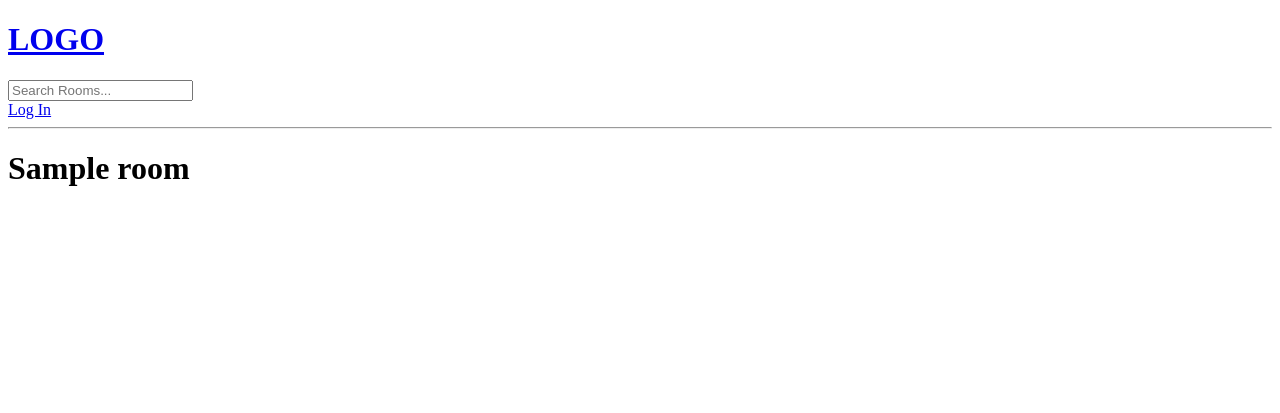
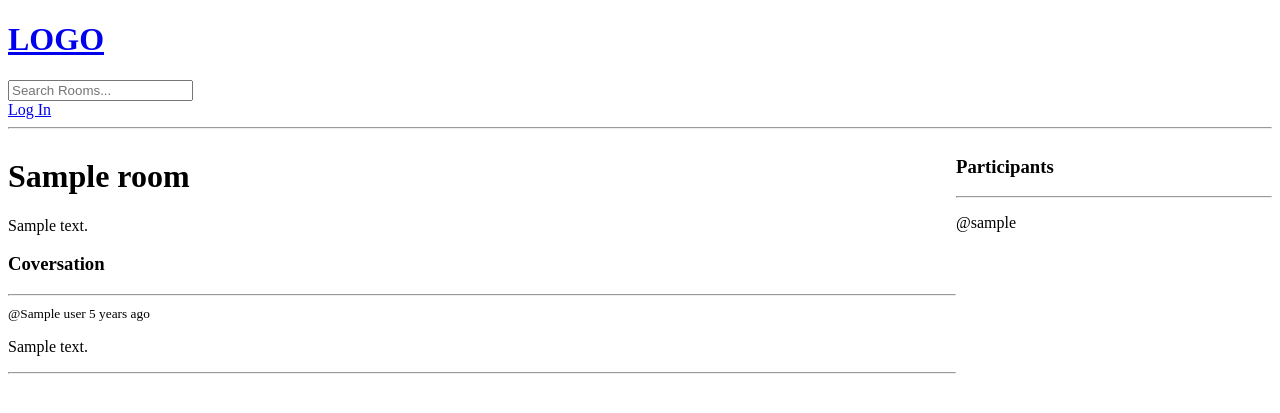
Before and after one commit to suijiogbe/StudyBud, a Django app: template base/templates/base/room.html in a window 1280 px wide. Shown: the top 413 px of the page. Run offline with Django 5.2, Linux system fonts and the light colour scheme; the template is opened without the code that fills it: most values are stand-ins (such as "Sample title", 1, 10 or a date in 2020).

Commit message:
Worked on the CRUD operations for chat room messages

```diff
--- a/base/models.py
+++ b/base/models.py
@@ -17,7 +17,7 @@ class Room(models.Model):
     topic = models.ForeignKey(Topic, on_delete=models.SET_NULL, null=True)
     name = models.CharField(max_length=200)
     description = models.TextField(null=True, blank=True)
-    # participants
+    participants = models.ManyToManyField(User, related_name='participants', blank=True)
     updated = models.DateTimeField(auto_now=True)
     created = models.DateTimeField(auto_now_add=True)
 
--- a/base/templates/base/delete.html
+++ b/base/templates/base/delete.html
@@ -5,7 +5,7 @@
 
 <form method="POST" action="">
     {% csrf_token %}
-    <p>Are you sure you want to delete {{obj}}?</p>
+    <p>Are you sure you want to delete "{{obj}}"?</p>
 
     <a href="{{request.META.HTTP_REFERER}}">Go Back</a>
     <input type="submit" value="Confirm">
--- a/base/templates/base/room.html
+++ b/base/templates/base/room.html
@@ -2,6 +2,61 @@
 
 {% block content %}
 
-<h1>{{room.name}}</h1>
+<style>
+    .room-container {
+        display: grid;
+        grid-template-columns: 3fr 1fr;
+    }
+</style>
+
+<div class="room-container">
+
+    <div>
+        <h1>{{room.name}}</h1>
+
+        <p>{{room.description}}</p>
+
+        <div class="comment-wrapper">
+            <h3>Coversation</h3>
+            <hr>
+
+            {% for message in room_messages %}
+                <div>
+                    {% if request.user == message.user %}
+                    <a href="{% url 'delete-message' message.id %}">Delete</a>
+                    {% endif %}
+                    <small>@{{message.user}}     {{message.created|timesince}} ago</small>
+                    <p>{{message.body}}</p>
+                    <hr>
+                </div>
+
+            {% endfor %}
+        </div>
+
+        {% if request.user.is_authenticated %}
+            <div class="comment-form">
+                <form method="POST" action="">
+                    {% csrf_token %}
+                    <input type="text" name="body" placeholder="Write your message here...">
+                </form>
+            </div>
+        {% endif %}
+
+    </div>
+
+    <div>
+        <h3>Participants</h3>
+        <hr>
+
+        {% for user in participants %}
+        <div>
+            <p>@{{user.username}}</p>
+        </div>
+
+        {% endfor %}
+
+    </div>
+
+</div>
 
 {% endblock content %}
--- a/base/urls.py
+++ b/base/urls.py
@@ -12,4 +12,5 @@ urlpatterns = [
     path('create-room/', views.createRoom, name="create-room"),
     path('update-room/<str:pk>/', views.updateRoom, name="update-room"),
     path('delete-room/<str:pk>/', views.deleteRoom, name="delete-room"),
+    path('delete-message/<str:pk>/', views.deleteMessage, name="delete-message"),
 ]
```
Also changed, not shown: base/views.py (+27 -2 lines), base/migrations/0003_alter_room_options_room_participants.py (added).
